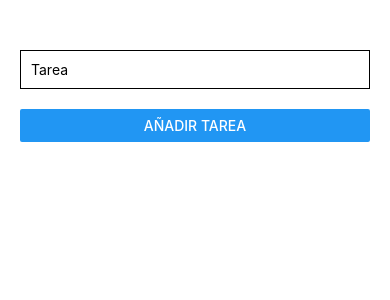
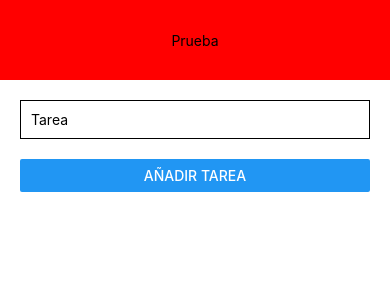
Before and after one commit to ManuelForneri/React-nativ, a React Native app: screen / in a window 390 px wide. Shown: the top 300 px of the page. Built offline with nearby package versions, Linux system fonts and the light colour scheme.

Commit message:
Se agregaron screens y componentes

```diff
--- a/App.js
+++ b/App.js
@@ -1,8 +1,9 @@
 import { useState } from "react";
 import { View, StyleSheet } from "react-native";
-import TopBarTask from "./src/components/TopBarTask.js";
-import ModalDeleteConfirm from "./src/components/ModalDeleteConfirm.js";
-import TaskList from "./src/components/TaskList.js";
+import TopBarTask from "./src/Components/TopBarTask.js";
+import ModalDeleteConfirm from "./src/Components/ModalDeleteConfirm.js";
+import TaskList from "./src/Components/TaskList.js";
+import Header from "./src/Components/Header.js";
 
 const App = () => {
   const [tasks, setTasks] = useState([]);
@@ -22,7 +23,8 @@ const App = () => {
   };
 
   return (
-    <View style={styles.container}>
+    <View>
+      <Header />
       <TopBarTask setNewTaskName={setNewTaskName} addTask={addTask} />
       <TaskList
         tasks={tasks}
@@ -39,9 +41,5 @@ const App = () => {
     </View>
   );
 };
-const styles = StyleSheet.create({
-  container: {
-    marginTop: 30,
-  },
-});
+const styles = StyleSheet.create({});
 export default App;
--- /dev/null
+++ b/src/Components/Header.js
@@ -0,0 +1,21 @@
+import { StyleSheet, Text, View } from "react-native";
+import React from "react";
+
+const Header = ({ title = "Prueba" }) => {
+  return (
+    <View style={styles.container}>
+      <Text>{title}</Text>
+    </View>
+  );
+};
+
+export default Header;
+
+const styles = StyleSheet.create({
+  container: {
+    backgroundColor: "red",
+    height: 80,
+    justifyContent: "center",
+    alignItems: "center",
+  },
+});
```
Also changed, not shown: src/Components/Categories.js (added, +14 -0 lines), src/Screens/Home.js (added, +17 -0 lines), src/Screens/ItemListCategories.js (added, +14 -0 lines).
